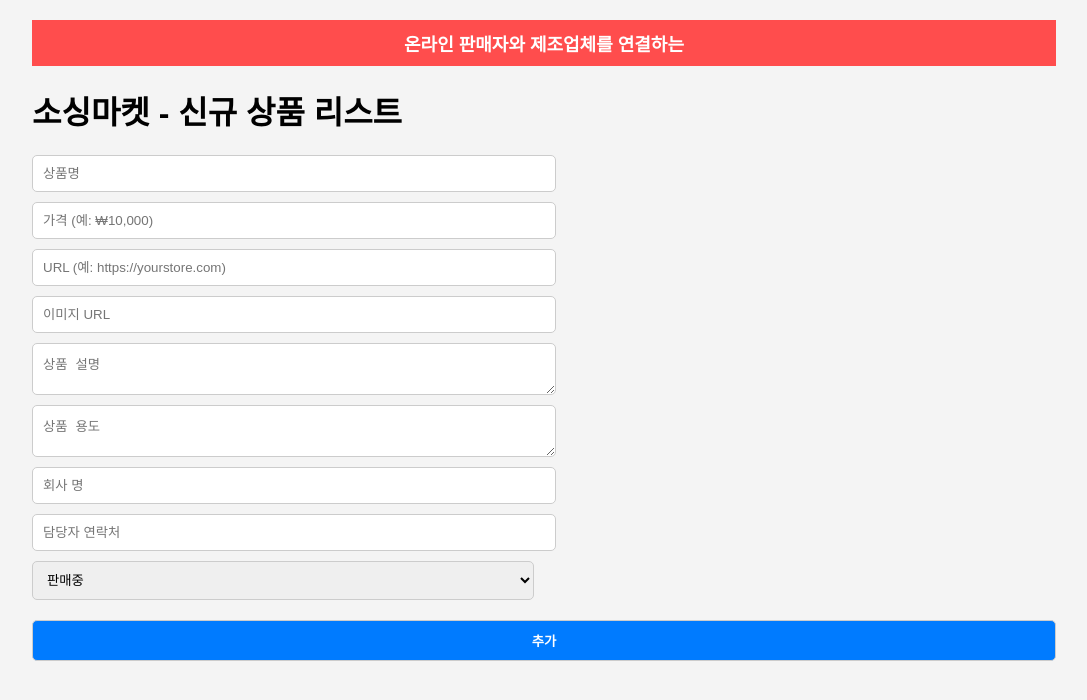
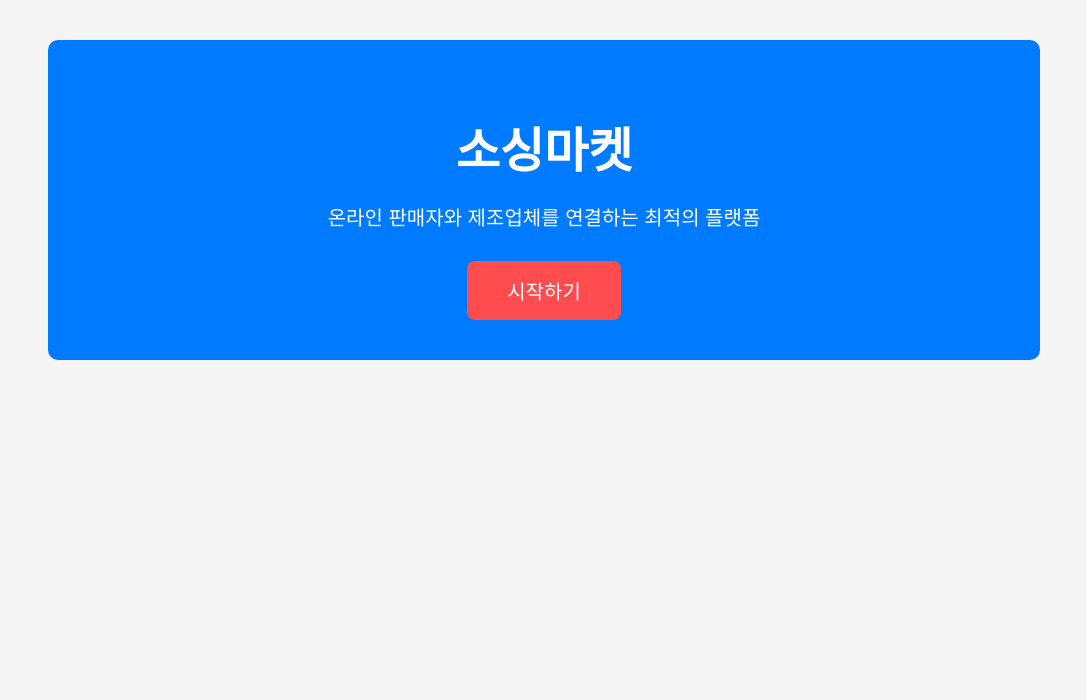
Before and after one commit to james1814eng/sourcing-market, a React (Create React App) app: page / in a window 1280 px wide. Shown: the top 700 px of the page, without its empty margins (96-1183 px from the left). Built offline with nearby package versions, Linux system fonts and the light colour scheme.

Commit message:
시작 화면 추가 및 디자인 개선

```diff
--- a/src/App.css
+++ b/src/App.css
@@ -1,12 +1,48 @@
 body {
   font-family: Arial, sans-serif;
   background-color: #f4f4f4;
+  margin: 0;
+  padding: 20px;
 }
 
 .container {
   width: 80%;
   margin: auto;
   padding: 20px;
+}
+
+.welcome-section {
+  background-color: #007bff;
+  color: #ffffff;
+  padding: 40px 20px;
+  text-align: center;
+  border-radius: 10px;
+  margin-bottom: 30px;
+}
+
+.welcome-section h1 {
+  font-size: 48px;
+  margin-bottom: 20px;
+}
+
+.welcome-section p {
+  font-size: 20px;
+  margin-bottom: 30px;
+}
+
+.start-button {
+  background-color: #ff4d4f;
+  color: #ffffff;
+  padding: 15px 40px;
+  font-size: 20px;
+  border: none;
+  border-radius: 8px;
+  cursor: pointer;
+  transition: background-color 0.3s ease;
+}
+
+.start-button:hover {
+  background-color: #cc0000;
 }
 
 .header-stripe {
--- a/src/App.js
+++ b/src/App.js
@@ -14,6 +14,7 @@ function App() {
         contact: '',
         status: '판매중',
     });
+    const [showForm, setShowForm] = useState(false);
 
     const handleChange = (e) => {
         const { name, value } = e.target;
@@ -37,8 +38,20 @@ function App() {
         });
     };
 
+    const handleStart = () => {
+        setShowForm(true);
+    };
+
     return (
         <div className="container">
+            {!showForm ? (
+                <div className="welcome-section">
+                    <h1>소싱마켓</h1>
+                    <p>온라인 판매자와 제조업체를 연결하는 최적의 플랫폼</p>
+                    <button className="start-button" onClick={handleStart}>시작하기</button>
+                </div>
+            ) : (
+                <div>
                     <div className="header-stripe">
                         온라인 판매자와 제조업체를 연결하는
                     </div>
@@ -79,6 +92,8 @@ function App() {
                         ))}
                     </div>
                 </div>
+            )}
+        </div>
     );
 }
 
```
Lines whose indentation alone changed are shown as unchanged.
